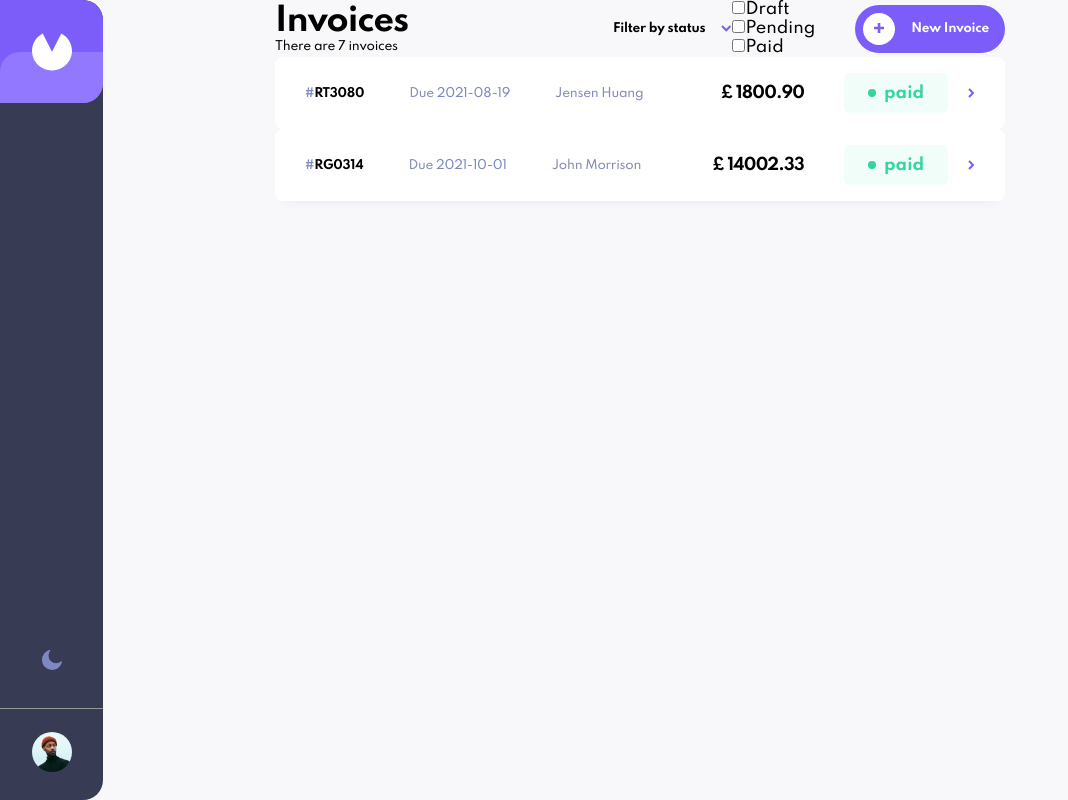
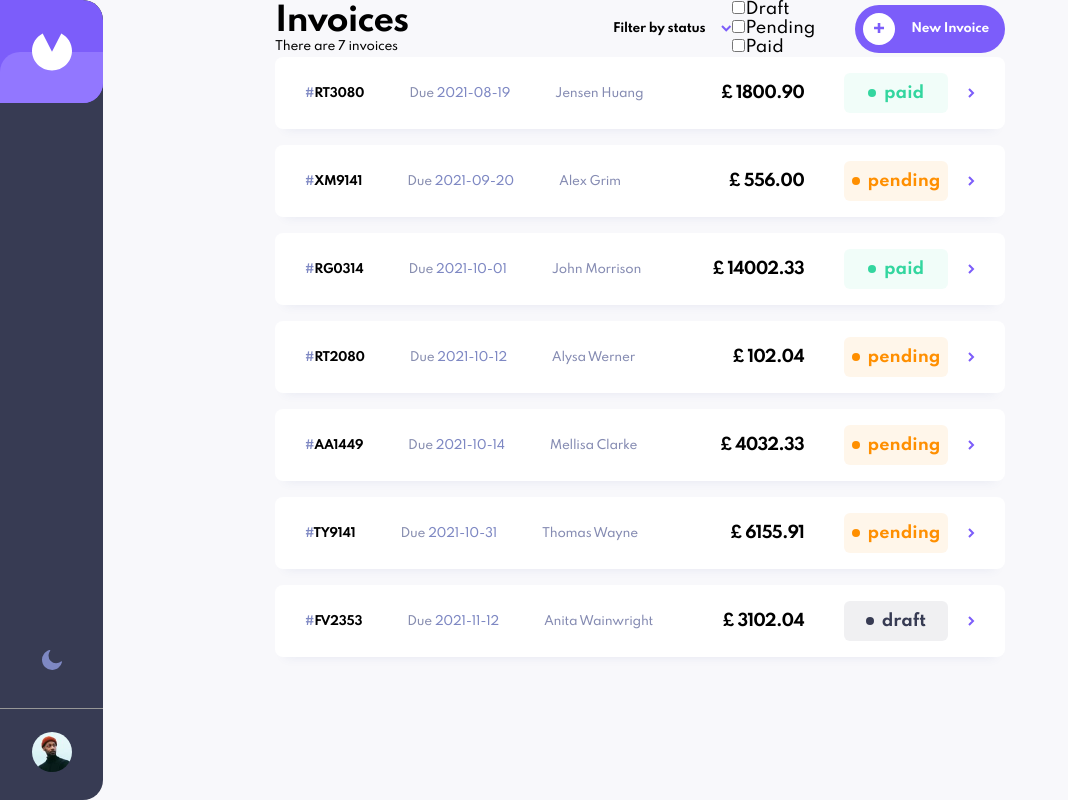
Before and after one commit to nlukic97/react-invoice-app, a React (Create React App) app: page / in a window 1280 px wide. Shown: the whole page, without its empty margins (0-1068 px from the left). Built offline with nearby package versions, Linux system fonts and the light colour scheme.

Commit message:
filters created

```diff
--- a/src/App.js
+++ b/src/App.js
@@ -20,7 +20,6 @@ function App() {
   } else {
     data_to_use =  Data
     localStorage.setItem('invoice-data',JSON.stringify(data_to_use))
-
   }
 
   const [data] = useState(data_to_use)
@@ -28,7 +27,7 @@ function App() {
 
   //upon having the data rendered, log it to the console
   useEffect(function(){
-    // console.log(data);
+    // localStorage.setItem('invoice-data',JSON.stringify(data))
   },[data])
 
 
--- a/src/components/FilterOptions.js
+++ b/src/components/FilterOptions.js
@@ -1,22 +1,11 @@
-import {useState, useEffect} from 'react';
-
 const FilterOptions = ({changedFilter}) => {
 
-    const [filters, setFilters] = useState({
-        draft:false,
-        pending:false,
-        paid:false
-    })
-
-    // If any of the checkboxes change, the local state of the filters will be changed
     function checkboxChanged(e){
-        setFilters({...filters, [e.target.name]:e.target.checked})
+        changedFilter({
+            name: e.target.name,
+            value: e.target.checked
+        })
     }
-
-    useEffect(()=>{
-        changedFilter(filters)
-    },[filters, changedFilter])
-
 
 
     return (
--- a/src/components/Invoices.js
+++ b/src/components/Invoices.js
@@ -1,12 +1,12 @@
-import {useState, useEffect} from 'react';
+import {useState} from 'react';
 
 import Invoice from './Invoice';
 import InvoiceActions from './InvoiceActions';
 
 const Invoices = ({invoices}) => {
-    const [filters, setFilters] = useState(['paid'])
+    const [filters, setFilters] = useState([]) //paid, pending, draft
 
-    let message ="";
+    let message =""; // this should perhaps be in state
 
     if(invoices.length === 0){
         message = (`There are no invoices`)
@@ -16,18 +16,24 @@ const Invoices = ({invoices}) => {
         message = (`There are ${invoices.length} invoices`)
     }
 
-    let filterArray = []
+    function changedFilter(addedFilter){
+        setFilters((addedFilter.value === true) ? [...filters,addedFilter.name] : filters.filter(filter=> filter !== addedFilter.name ))
+    }
 
-    function changedFilter(data){
-        let newArr = [];
-        let values = Object.values(data)
-        let keys = Object.keys(data)
+    function render_all_invoices(){
+        return invoices.map(invoice=> {
+            return <Invoice data={invoice} key={invoice.id} className="invoices" />
+        })
+    }
 
-        values.forEach((value,index)=> (value === true) ? newArr.push(keys[index]) : null)
-        filterArray = newArr;
-        console.log(filterArray);
-        // setFilters(filterArray) //for some reason this creates an endless loop where this method updates the filters state, the filters state renders the selected boxes which activate this method again
-        // gotta find a way to then re-render the data being displayed
+    function render_filtered_invoices(){
+        return invoices.map(invoice=>{
+            if(filters.includes(invoice.status)){
+                return <Invoice data={invoice} key={invoice.id} className="invoices" />
+            } else {
+                return null
+            }
+        })
     }
 
     return (
@@ -37,16 +43,7 @@ const Invoices = ({invoices}) => {
 
             <div className="invoice_items_list">
 
-                {/* still figuring out how to filter how to dfiltere */}
-                {invoices.map(invoice=> {
-                    if(filters.length === 0){
-                        return <Invoice data={invoice} key={invoice.id} className="invoices" />
-
-                    } else if(filters.includes(invoice.status)){
-                        // here we want to check if the array of filters includes any of the elements from the filter array
-                        return <Invoice data={invoice} key={invoice.id} className="invoices" />
-                    }
-                })}
+                {(filters.length < 1 ? render_all_invoices() : render_filtered_invoices())}
 
             </div>
         </div>
```
